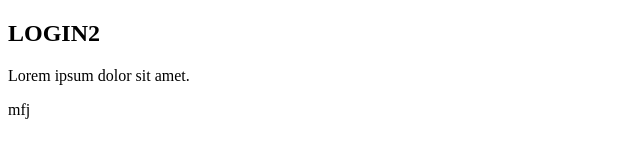
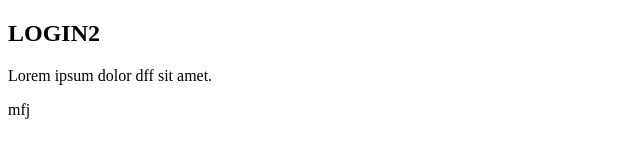
Before and after one commit to rishirajsinh/Practiserepo, a plain HTML site: page index.html in a window 1280 px wide. Shown: the full height of the page, 0-640 px from the left. Drawn offline with Linux system fonts and the light colour scheme.

Commit message:
ff practise

```diff
--- a/index.html
+++ b/index.html
@@ -7,7 +7,7 @@
 </head>
 <body>
    <h2>LOGIN2</h2>
-   <p>Lorem ipsum dolor sit amet.</p>
+   <p>Lorem ipsum dolor dff sit amet.</p>
    <p>mfj</p>
 </body>
 </html>
```
